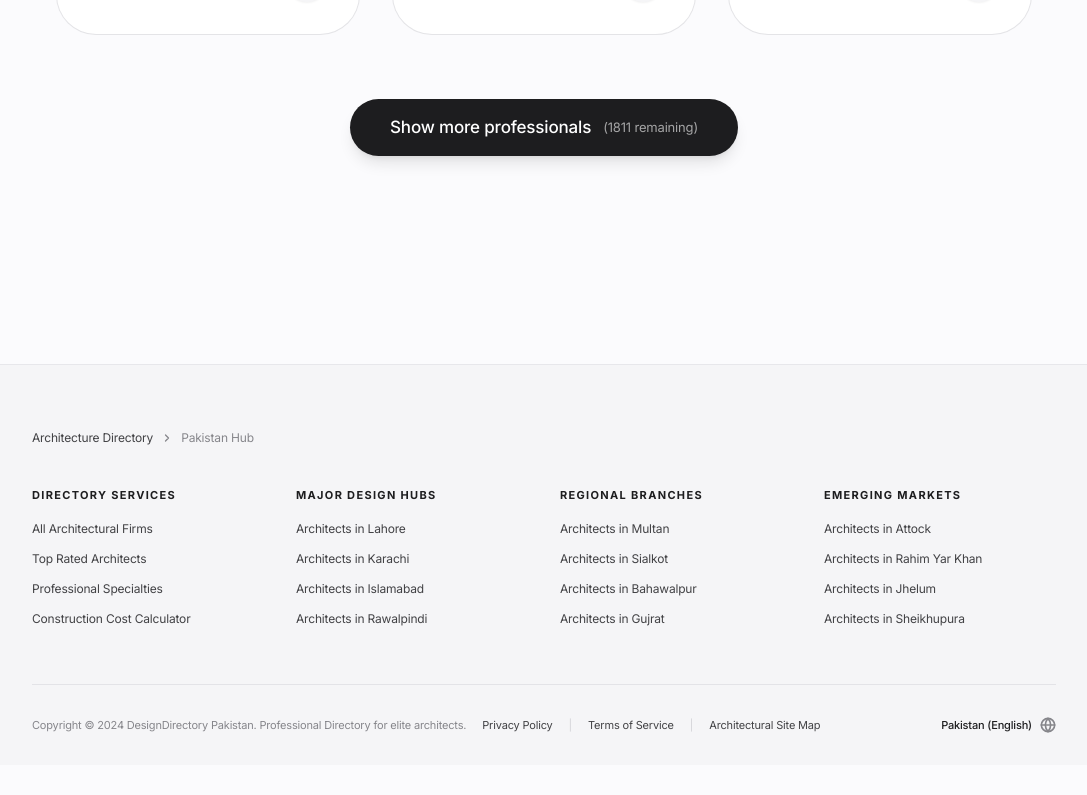
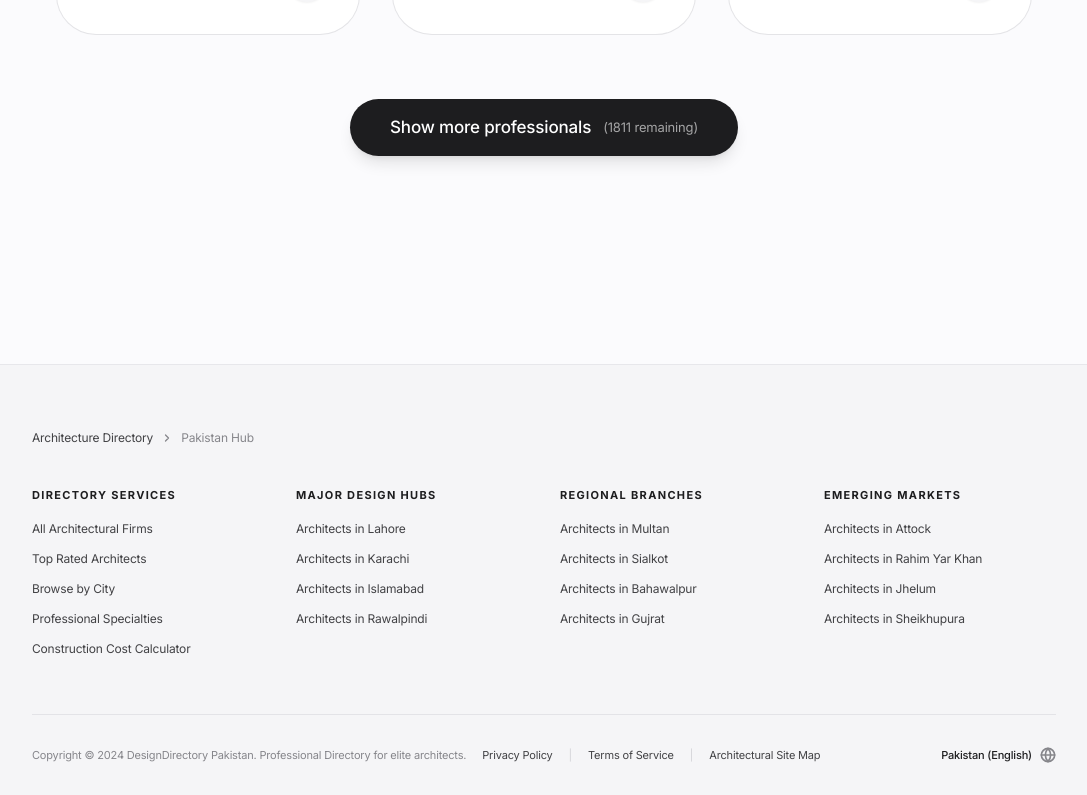
Before and after one commit to alicehocane/architect, a React (Vite) app: page / in a window 1280 px wide. Shown: the part 3972-4767 px from the top of the page, without its empty margins (96-1183 px from the left). Before the commit the page ends 4737 px from the top, so only its background shows below. Built offline with nearby package versions, Linux system fonts and the light colour scheme.

Commit message:
add cities in footer

```diff
--- a/App.tsx
+++ b/App.tsx
@@ -205,8 +205,10 @@ const App: React.FC = () => {
               <ul className="text-[12px] text-[#424245] space-y-3">
                 <li><button onClick={() => navigateTo({ type: 'home' })} className="hover:underline hover:text-black">All Architectural Firms</button></li>
                 <li><button onClick={() => navigateTo({ type: 'top-rated' })} className="hover:underline hover:text-black">Top Rated Architects</button></li>
+                <li><button onClick={() => navigateTo({ type: 'cities' })} className="hover:underline hover:text-black">Browse by City</button></li>
                 <li><button onClick={() => navigateTo({ type: 'categories' })} className="hover:underline hover:text-black">Professional Specialties</button></li>
                 <li><button onClick={() => navigateTo({ type: 'calculator' })} className="hover:underline hover:text-black">Construction Cost Calculator</button></li>
+
               </ul>
             </nav>
             <nav className="space-y-4">
```
